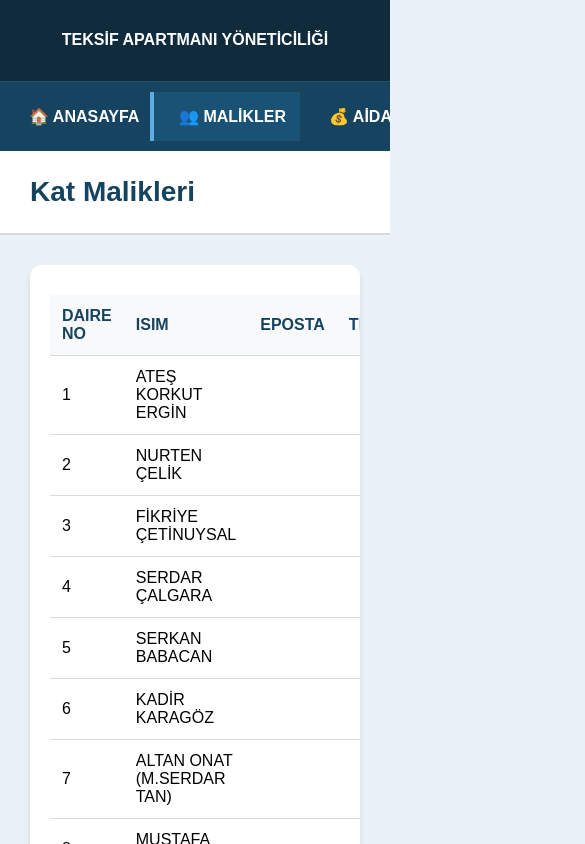
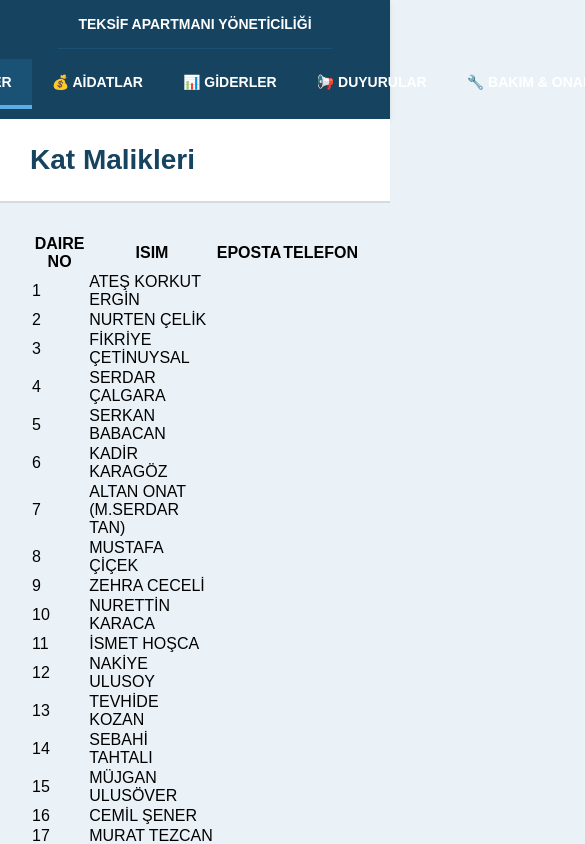
Before and after one commit to ehosca/teksifapt, a plain HTML site: page malikler.html in a window 390 px wide. Shown: the top 844 px of the page, 585 px wide, since content can reach past the window. Drawn offline with Linux system fonts and the light colour scheme.

Commit message:
formatting

```diff
--- a/styles.css
+++ b/styles.css
@@ -14,57 +14,67 @@ body {
     .container {
       display: flex;
       height: 100vh;
+      flex-direction: column;
     }
 
-/* Left Sidebar Navigation */
+    /* Horizontal Layout for Index Page */
     .sidebar {
-  width: 300px;
+      width: 100%;
+      height: auto;
       background-color: #154360;
       color: white;
       display: flex;
-  flex-direction: column;
-  box-shadow: 2px 0 5px rgba(0,0,0,0.1);
+      flex-direction: row;
+      justify-content: space-between;
+      align-items: center;
+      box-shadow: 0 2px 5px rgba(0,0,0,0.1);
     }
 
     .sidebar-header {
-  padding: 30px 20px;
+      padding: 20px 30px;
       text-align: center;
-  border-bottom: 1px solid #1A5276;
-  background-color: #0F2B3C;
+      border-right: 1px solid #1A5276;
+      background-color: #154360;
+      flex-shrink: 0;
     }
 
     .sidebar-header h1 {
-  font-size: 18px;
+      font-size: 16px;
       font-weight: 900;
       line-height: 1.3;
       color: white;
+      margin: 0;
     }
 
     .nav-menu {
+      display: flex;
       flex: 1;
-  padding: 20px 0;
+      padding: 0;
+      justify-content: center;
+      align-items: center;
     }
 
     .nav-item {
       display: block;
-  padding: 15px 25px;
+      padding: 20px 25px;
       color: white;
       text-decoration: none;
       font-size: 16px;
       font-weight: bold;
       transition: all 0.3s ease;
-  border-left: 4px solid transparent;
+      border-bottom: 4px solid transparent;
+      text-align: center;
+      white-space: nowrap;
     }
 
     .nav-item:hover {
       background-color: #1A5276;
-  border-left-color: #5DADE2;
-  padding-left: 30px;
+      border-bottom-color: #5DADE2;
     }
 
     .nav-item.active {
       background-color: #1A5276;
-  border-left-color: #5DADE2;
+      border-bottom-color: #5DADE2;
     }
 
     /* Main Content Area */
@@ -142,87 +152,35 @@ body {
       opacity: 0.9;
     }
 
-/* Table Styles for Residents Page */
-.table-container {
-  background-color: white;
-  padding: 20px;
-  border-radius: 12px;
-  box-shadow: 0 4px 6px rgba(0,0,0,0.1);
-  overflow-x: auto;
-}
-
-.residents-table {
-  width: 100%;
-  border-collapse: collapse;
-  margin-top: 10px;
-}
-
-.residents-table th,
-.residents-table td {
-  padding: 12px;
-  text-align: left;
-  border-bottom: 1px solid #D5DBDB;
-}
-
-.residents-table th {
-  background-color: #F8F9FA;
-  font-weight: bold;
-  color: #154360;
-}
-
-.residents-table tr:hover {
-  background-color: #F8F9FA;
-}
-
-/* General Section Content */
-.section-content {
-  background-color: white;
-  padding: 30px;
-  border-radius: 12px;
-  box-shadow: 0 4px 6px rgba(0,0,0,0.1);
-}
-
-.section-content h3 {
-  color: #154360;
-  font-size: 20px;
-  margin-bottom: 15px;
-}
-
-.section-content p {
-  color: #566573;
-  font-size: 16px;
-  line-height: 1.6;
-  margin-bottom: 20px;
-}
-
-/* Responsive Design */
+    /* Mobile responsive for horizontal layout */
     @media (max-width: 768px) {
-  .container {
+      .sidebar {
         flex-direction: column;
       }
 
-  .sidebar {
-    width: 100%;
-    height: auto;
+      .sidebar-header {
+        border-right: none;
+        border-bottom: 1px solid #1A5276;
+        padding: 15px 20px;
       }
 
       .sidebar-header h1 {
-    font-size: 16px;
+        font-size: 14px;
       }
 
       .nav-menu {
-    display: flex;
         overflow-x: auto;
         padding: 10px 0;
+        justify-content: flex-start;
       }
 
       .nav-item {
-    white-space: nowrap;
-    min-width: 150px;
-    text-align: center;
+        min-width: 120px;
+        padding: 15px 20px;
+        font-size: 14px;
       }
 
       .main-content {
-    height: calc(100vh - 200px);
+        height: calc(100vh - 150px);
       }
     }
```
Also changed, not shown: index.html (+1 -1 lines). Lines whose indentation alone changed are shown as unchanged.
